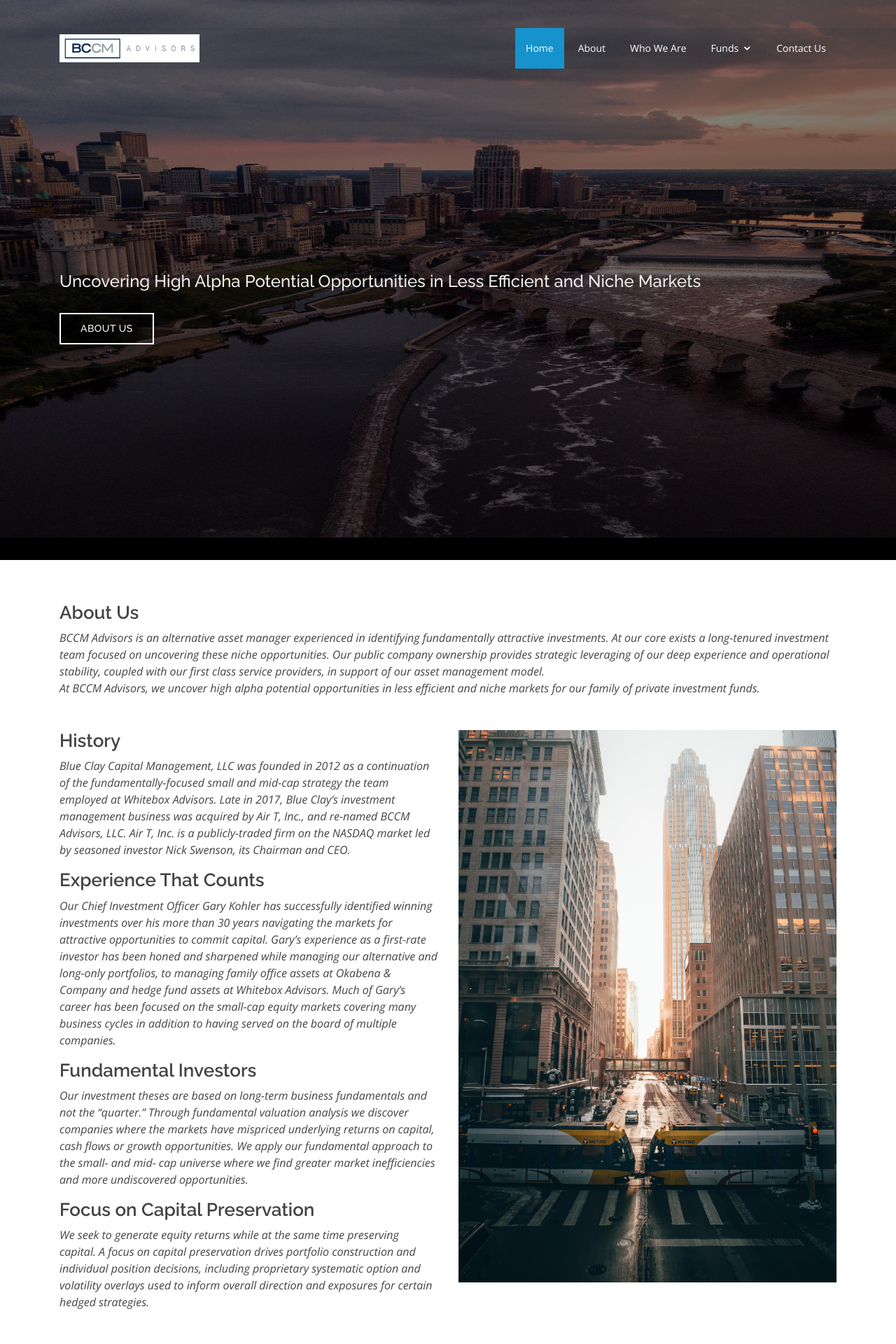
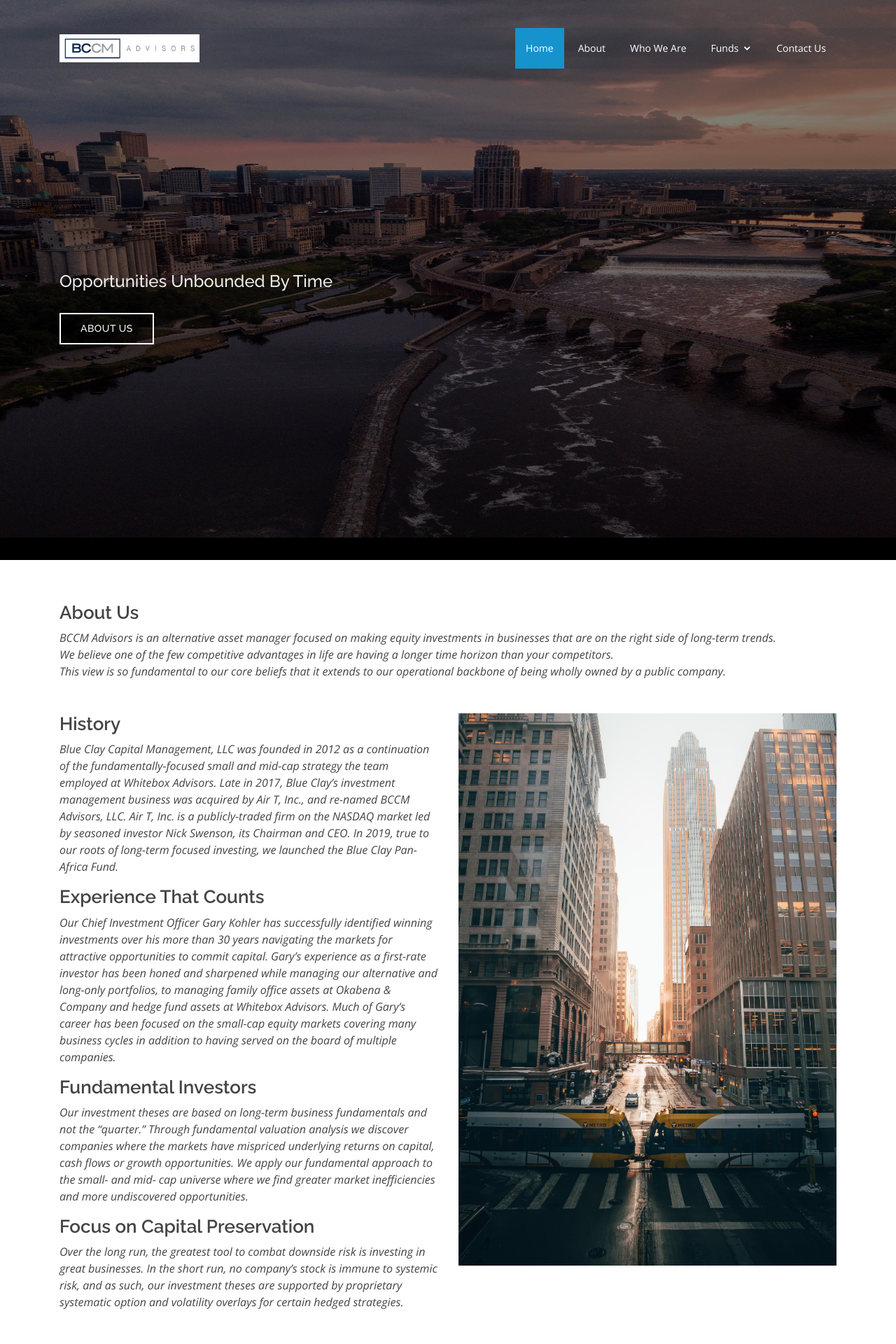
Before and after one commit to corymhall/bccmadvisors, a Django app: page / in a window 1280 px wide. Shown: the top 1920 px of the page at 70% size. Run offline with Django 3.2, Linux system fonts and the light colour scheme; some libraries are stand-ins or nearby versions.

Commit message:
More updates

```diff
--- a/website/templates/africafund.html
+++ b/website/templates/africafund.html
@@ -115,7 +115,7 @@
 
         <div class="row">
           <div class="col-lg-6 order-1 order-lg-2" data-aos="fade-left">
-            <img src="{% static 'website/img/africafund/nairobi-sunset.jpg' %}" class="img-fluid" alt="">
+            <img src="{% static 'website/img/africafund/elephant-crop.jpg' %}" class="img-fluid" alt="">
           </div>
           <div class="col-lg-6 pt-4 pt-lg-0 order-2 order-lg-1 content" data-aos="fade-right">
             <h3>Our Purpose</h3>
@@ -138,7 +138,7 @@
 
         <div class="row">
           <div class="col-lg-6 order-1 order-lg-1" data-aos="fade-left">
-            <img src="{% static 'website/img/africafund/leopard-rock-crop.jpg' %}" class="img-fluid" alt="">
+            <img src="{% static 'website/img/africafund/baobab-tree.jpg' %}" class="img-fluid" alt="">
           </div>
           <div class="col-lg-6 pt-4 pt-lg-0 order-2 order-lg-2 content" data-aos="fade-right">
             <h3>Our Passion</h3>
--- a/website/templates/home.html
+++ b/website/templates/home.html
@@ -82,7 +82,7 @@
   <section id="hero" class="d-flex align-items-center">
     <div class="container position-relative" data-aos="fade-up" data-aos-delay="500">
       <h1></h1>
-      <h2>Uncovering High Alpha Potential Opportunities in Less Efficient and Niche Markets</h2>
+      <h2>Opportunities Unbounded By Time</h2>
       <a href="#about" class="btn-get-started scrollto">About Us</a>
     </div>
   </section><!-- End Hero -->
@@ -98,11 +98,11 @@
           <div class="col-lg-12 pt-4 pt-lg-0 order-2 order-lg-1 content" data-aos="fade-right">
             <h3>About Us</h3>
             <p class="font-italic">
-              BCCM Advisors is an alternative asset manager experienced in identifying fundamentally attractive investments.
-              At our core exists a long-tenured investment team focused on uncovering these niche opportunities.
-              Our public company ownership provides strategic leveraging of our deep experience and operational stability, coupled with our first class service providers, in support of our asset management model.
+              BCCM Advisors is an alternative asset manager focused on making equity investments in businesses that are on the right side of long-term trends.
               <br>
-              At BCCM Advisors, we uncover high alpha potential opportunities in less efficient and niche markets for our family of private investment funds.
+              We believe one of the few competitive advantages in life are having a longer time horizon than your competitors.
+              <br>
+              This view is so fundamental to our core beliefs that it extends to our operational backbone of being wholly owned by a public company.
               <br><br><br>
             </p>
           </div>
@@ -120,7 +120,9 @@
             <h3>History</h3>
             <p class="font-italic">
               Blue Clay Capital Management, LLC was founded in 2012 as a continuation of the fundamentally-focused small and mid-cap strategy the team employed at Whitebox Advisors.
-              Late in 2017, Blue Clay’s investment management business was acquired by Air T, Inc., and re-named BCCM Advisors, LLC. Air T, Inc. is a publicly-traded firm on the NASDAQ market led by seasoned investor Nick Swenson, its Chairman and CEO.
+              Late in 2017, Blue Clay’s investment management business was acquired by Air T, Inc., and re-named BCCM Advisors, LLC.
+              Air T, Inc. is a publicly-traded firm on the NASDAQ market led by seasoned investor Nick Swenson, its Chairman and CEO.
+              In 2019, true to our roots of long-term focused investing, we launched the Blue Clay Pan-Africa Fund.
               <br>
             </p>
             <h3>Experience That Counts</h3>
@@ -139,8 +141,8 @@
             </p class="font-italic">
             <h3>Focus on Capital Preservation</h3>
             <p class="font-italic">
-              We seek to generate equity returns while at the same time preserving capital.
-              A focus on capital preservation drives portfolio construction and individual position decisions, including proprietary systematic option and volatility overlays used to inform overall direction and exposures for certain hedged strategies.
+              Over the long run, the greatest tool to combat downside risk is investing in great businesses.
+              In the short run, no company’s stock is immune to systemic risk, and as such, our investment theses are supported by proprietary systematic option and volatility overlays for certain hedged strategies.
               <br>
             </p>
           </div>
@@ -149,27 +151,29 @@
       </div>
     </section><!-- End About Section -->
 
-    <!-- ======= Why Us Section ======= -->
+    <!-- ======= Highlights Section ======= -->
     <section id="why-us" class="why-us">
       <div class="container">
 
         <div class="row">
-
           <div class="col-lg-4" data-aos="fade-up">
             <div class="box">
               <span> 1</span>
-              <h4>Highlights</h4>
-              <p>Uncovering High Alpha Potential Opportunities
-                in Less Efficient and Niche Markets</p>
+              <a href=" https://moiglobal.com/zppod-fred-steiner-2020/" target="_blank">
+              <h4>The African Opportunity</h4>
+                <p>Watch Fred Steiner, CFA discuss the opportunities on the African continent here.</p>
+              </a>
             </div>
           </div>
+
 
           <div class="col-lg-4 mt-4 mt-lg-0" data-aos="fade-up" data-aos-delay="150">
             <div class="box">
               <span> 2</span>
-              <h4>Highlights</h4>
-              <p>Uncovering High Alpha Potential Opportunities
-                in Less Efficient and Niche Markets</p>
+              <a href="https://paga.frontify.com/d/WHnRJgG6NZvL" target="blank">
+              <h4>Our Investment in Paga</h4>
+                <p>Our Direct Investment in Paga  is helping expand financial inclusion in Nigeria. Learn more here</p>
+              </a>
             </div>
           </div>
 
@@ -185,7 +189,7 @@
         </div>
 
       </div>
-    </section><!-- End Why Us Section -->
+    </section><!-- End Highlights Section -->
 
     <!-- ======= Cta Section ======= -->
     <section id="cta" class="cta">
```
Also changed, not shown: static/website/img/africafund/baobab-tree.jpg (added).
